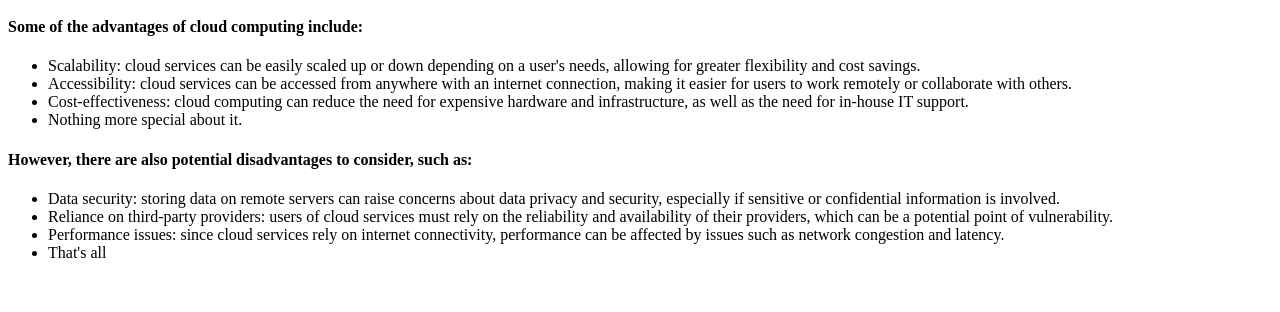
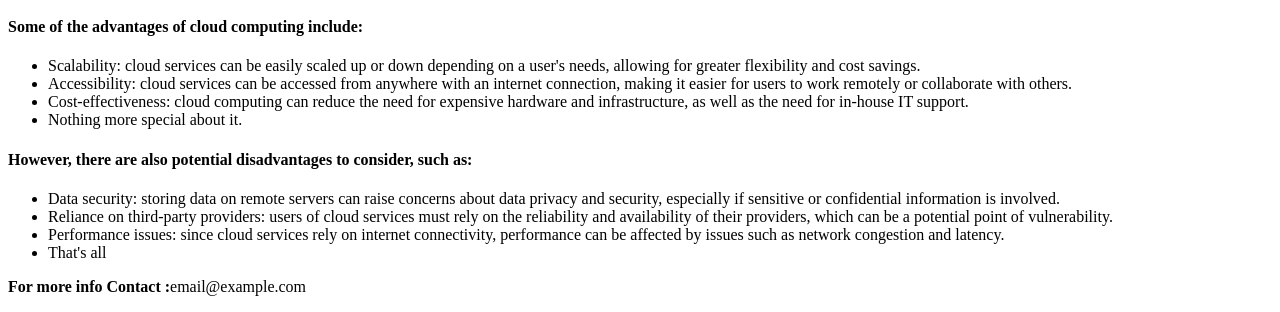
Before and after one commit to 4ephyr/tech_blog, a plain HTML site: page index.html in a window 1280 px wide. Shown: the part 562-874 px from the top of the page. Before the commit the page ends 840 px from the top, so only its background shows below. Drawn offline with Linux system fonts and the light colour scheme.

Commit message:
Added contact info

```diff
--- a/index.html
+++ b/index.html
@@ -27,5 +27,6 @@
         <li>Performance issues: since cloud services rely on internet connectivity, performance can be affected by issues such as network congestion and latency.</li>
         <li>That's all</li>
     </ul>
+    <p><strong>For more info Contact :</strong>email@example.com</p>
 </body>
 </html>
```
